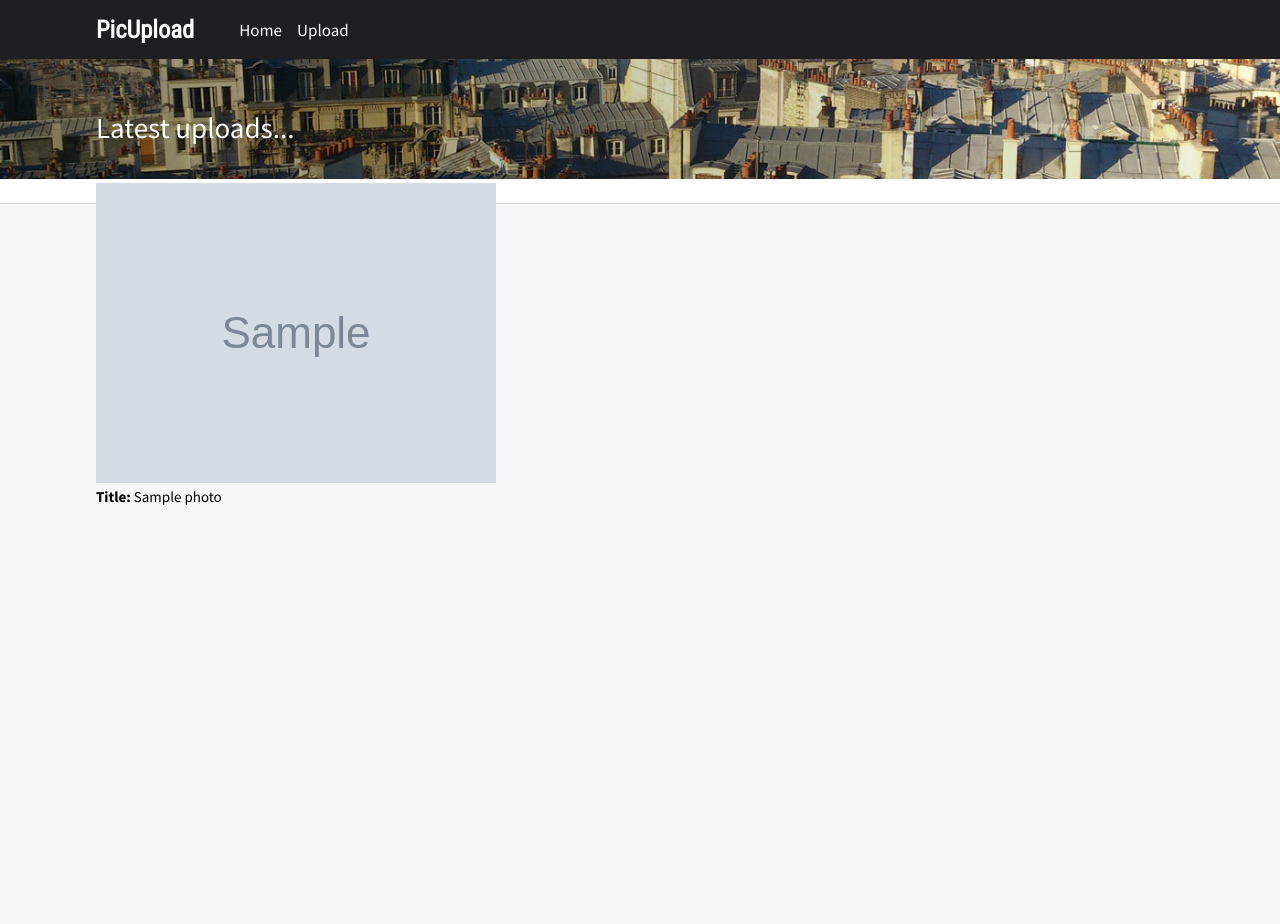
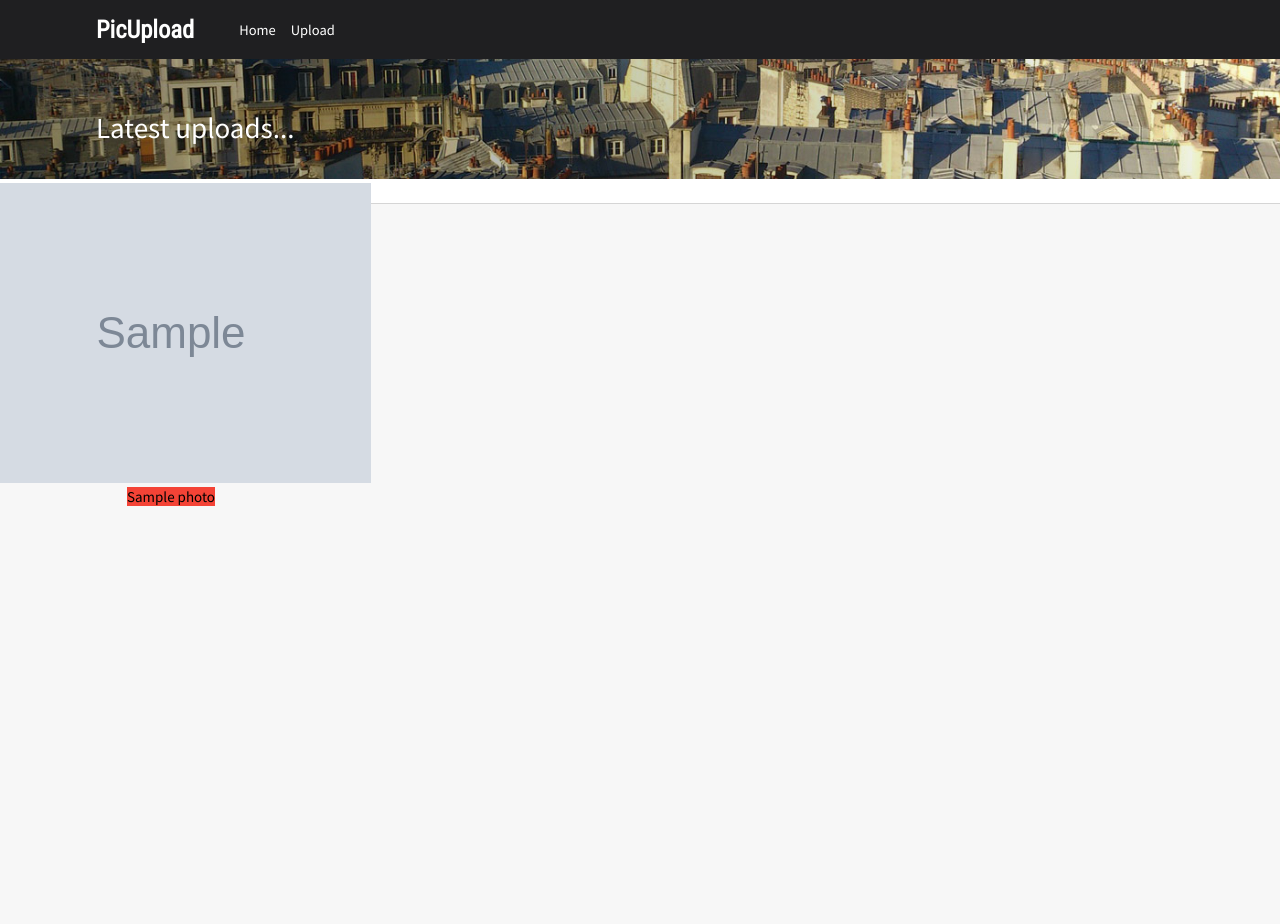
Before and after one commit to jhkette/image_upload_project, a PHP site: page / in a window 1280 px wide. Run offline with PHP 8.4, Linux system fonts and the light colour scheme; tables that the repository leaves empty or names only in its code hold one stand-in row (values such as "Sample post"); grey boxes marked "Sample" are stand-in pictures.

Commit message:
some css some photos

```diff
--- a/styles/style.css
+++ b/styles/style.css
@@ -141,12 +141,19 @@
   display: flex;
   flex-direction: column;
   justify-content: center;
+  align-items: center;
+
   width: 150px;
 
 }
 
 .thumbnail ul li {
     font-size: 1.5rem;
+}
+
+.title{
+  background-color: #f44336;
+  width: 100%;
 }
 .banner {
   background-image: url("../images/pictures/paris.jpg");
@@ -201,7 +208,7 @@
 
 nav ul li {
   margin-left: 1.5rem;
-  font-size: 1.7rem;
+  font-size: 1.45rem;
   position: relative;
   font-weight: 100;
 }
--- a/templates/thumbnail.html
+++ b/templates/thumbnail.html
@@ -4,6 +4,6 @@
             <img src="/images/thumbs/[+name+]" />
         </a>
         <ul>
-            <li><span class ="bold">Title:</span> [+title+]</li>
+            <li class="title">[+title+]</li>
         </ul>
     </section>
```
Also changed, not shown: images/main/11765535345_9d30238c28_k_main.jpg (added), images/main/3cycle_main.jpg (added), images/main/I6CA3tzAMIyMV95NXzq3ZWc_7zqFS_0N-dyD8xEK6WQ-1536x2048_main.jpg (added), images/main/cycle2_main.jpg (added), images/main/cycle_main.jpg (added), images/thumbs/11765535345_9d30238c28_k_small.jpg (added), images/thumbs/3cycle_small.jpg (added), images/thumbs/I6CA3tzAMIyMV95NXzq3ZWc_7zqFS_0N-dyD8xEK6WQ-1536x2048_small.jpg (added), images/thumbs/cycle2_small.jpg (added), images/thumbs/cycle_small.jpg (added), images/uploads/11765535345_9d30238c28_k.jpg (added), images/uploads/3cycle.jpg (added), images/uploads/I6CA3tzAMIyMV95NXzq3ZWc_7zqFS_0N-dyD8xEK6WQ-1536x2048.jpg (added), images/uploads/cycle.jpg (added), 1 more files.
